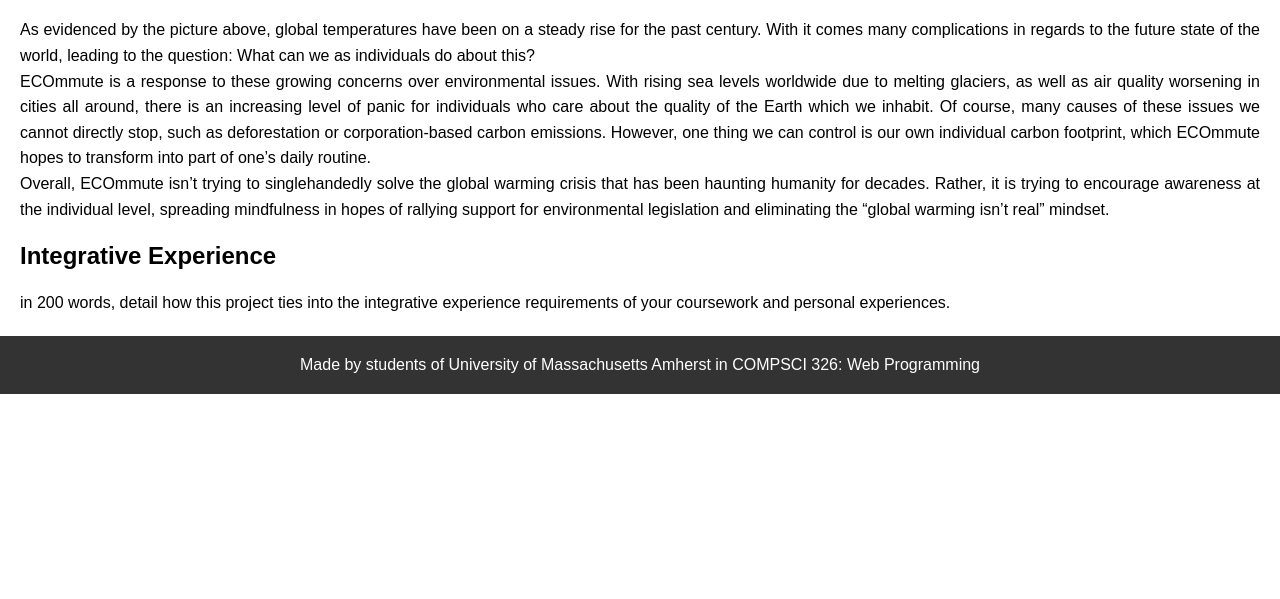
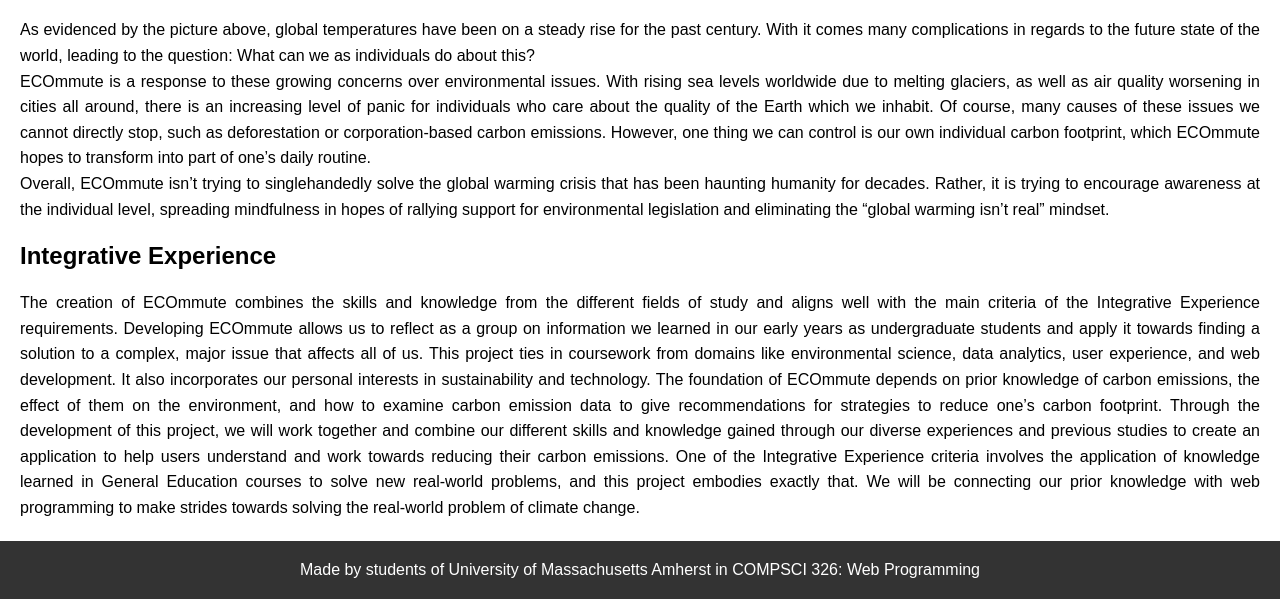
Before and after one commit to kevlli/326-Final-Project, a website: page src/docs/milestone-01/index.html in a window 1280 px wide. Shown: the part 2805-3404 px from the top of the page. Before the commit the page ends 3199 px from the top, so only its background shows below. Drawn offline with Linux system fonts and the light colour scheme.

Commit message:
Update index.html

```diff
--- a/src/docs/milestone-01/index.html
+++ b/src/docs/milestone-01/index.html
@@ -232,8 +232,21 @@
     <section id="integrative-experience">
       <h2>Integrative Experience</h2>
       <p>
-        in 200 words, detail how this project ties into the integrative
-        experience requirements of your coursework and personal experiences.
+        The creation of ECOmmute combines the skills and knowledge from the different fields
+        of study and aligns well with the main criteria of the Integrative Experience requirements.
+        Developing ECOmmute allows us to reflect as a group on information we learned in our early
+        years as undergraduate students and apply it towards finding a solution to a complex, major
+        issue that affects all of us. This project ties in coursework from domains like environmental
+        science, data analytics, user experience, and web development. It also incorporates our
+        personal interests in sustainability and technology. The foundation of ECOmmute depends on
+        prior knowledge of carbon emissions, the effect of them on the environment, and how to examine
+        carbon emission data to give recommendations for strategies to reduce one’s carbon footprint.
+        Through the development of this project, we will work together and combine our different skills
+        and knowledge gained through our diverse experiences and previous studies to create an application
+        to help users understand and work towards reducing their carbon emissions. One of the Integrative
+        Experience criteria involves the application of knowledge learned in General Education courses to
+        solve new real-world problems, and this project embodies exactly that. We will be connecting our prior
+        knowledge with web programming to make strides towards solving the real-world problem of climate change.
       </p>
     </section>
 
```
